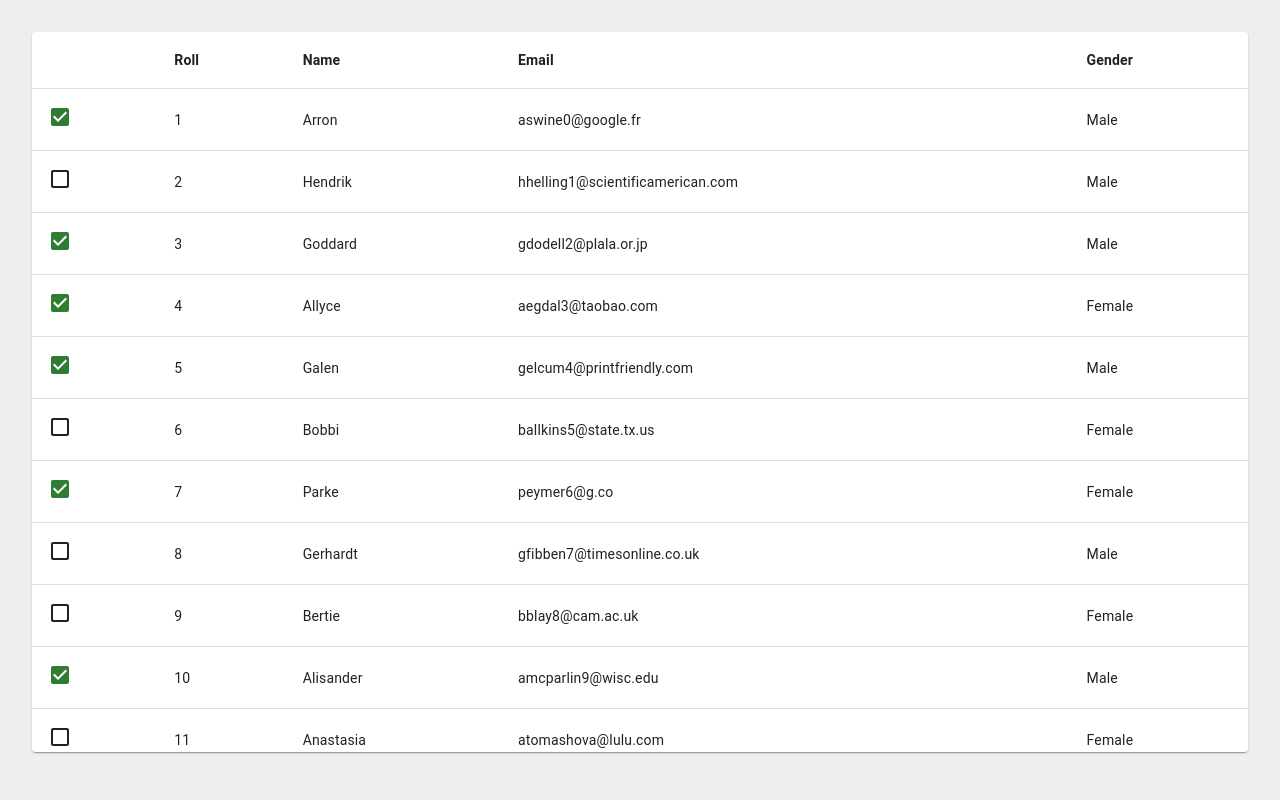
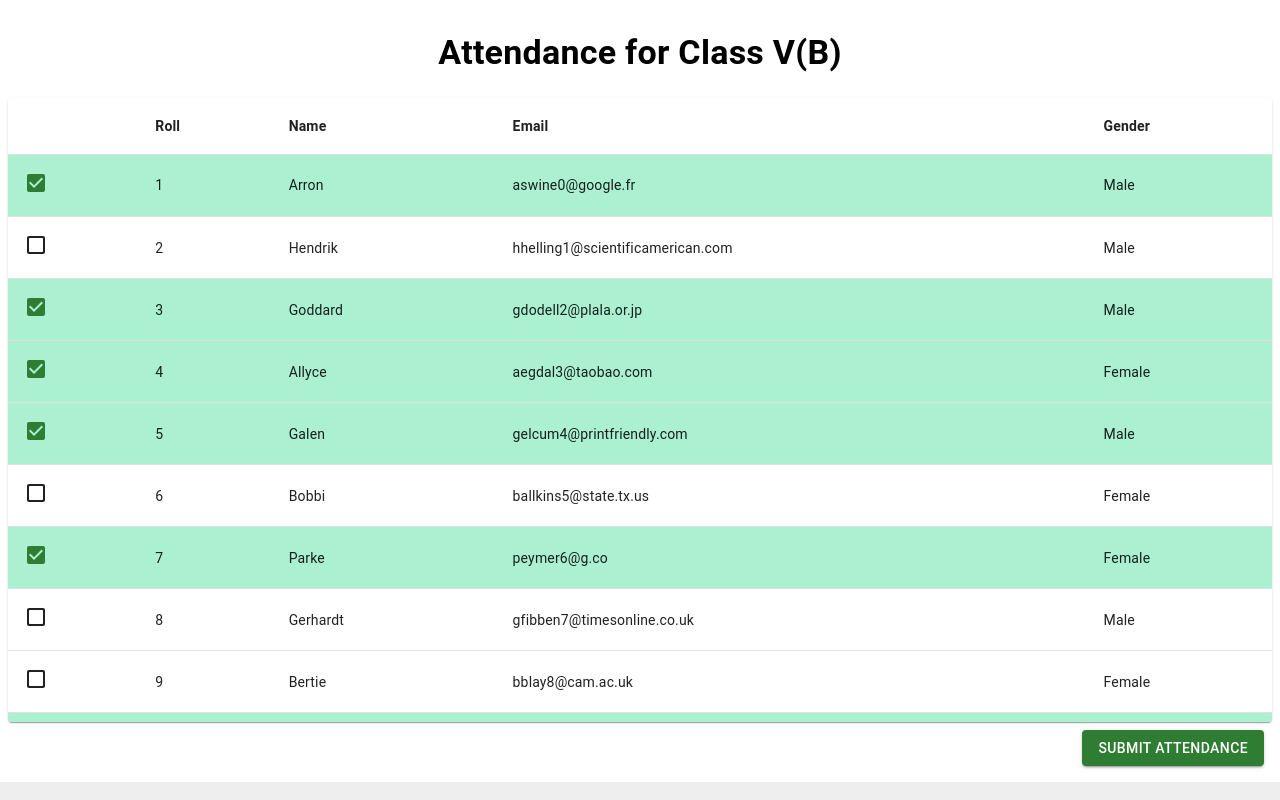
Before and after one commit to chayan-1906/material-ui-demo, a React (Vite) app: page /attendance in a window 1280 px wide. Built offline with nearby package versions, Linux system fonts and the light colour scheme.

Commit message:
added header, submit button in the attendance demo

```diff
--- a/src/AttendanceDemo.tsx
+++ b/src/AttendanceDemo.tsx
@@ -1,6 +1,22 @@
-import {Paper, Stack, Table, TableBody, TableCell, TableContainer, TableHead, TableRow} from '@mui/material'
+import {
+    Button,
+    Paper,
+    Snackbar,
+    Stack,
+    Table,
+    TableBody,
+    TableCell,
+    TableContainer,
+    TableHead,
+    TableRow,
+    Theme,
+    Typography,
+    useMediaQuery,
+    useTheme
+} from '@mui/material'
 import {CheckBox, CheckBoxOutlineBlankRounded} from '@mui/icons-material'
-import {useState} from "react";
+import {useState} from 'react'
+import {SnackbarAlert} from './components/MuiSnackbar.tsx'
 
 const tableData = [
     {
@@ -277,8 +293,12 @@ const tableData = [
 
 export const AttendanceDemo = () => {
     const [tableDataa, setTableDataa] = useState(tableData)
+    const [openSnackbar, setOpenSnackbar] = useState(false)
 
-    const handleisPresent = (index: number) => {
+    const theme = useTheme<Theme>()
+    const betweenXSSM = useMediaQuery(theme.breakpoints.between('xs', 'sm'))
+
+    const handleIsPresent = (index: number) => {
         const newData = [...tableDataa]
         newData[index] = {
             ...newData[index],
@@ -287,10 +307,21 @@ export const AttendanceDemo = () => {
         setTableDataa(newData)
     }
 
+    const handleSubmitAttendance = () => {
+        setOpenSnackbar(true)
+    }
+
+    const handleCloseSnackbar = () => {
+        setOpenSnackbar(false)
+    }
+
     return (
-        <Stack p={4}>
-            <TableContainer component={Paper} sx={{maxHeight: '90vh'}}>
-                <Table aria-label='simple table' stickyHeader>
+        <Stack p={betweenXSSM ? 0 : 1} bgcolor='white'>
+            <Typography variant={betweenXSSM ? 'h6' : 'h4'} fontWeight='bold' p={3} textAlign='center'>
+                Attendance for Class V(B)
+            </Typography>
+            <TableContainer component={Paper} sx={{maxHeight: betweenXSSM ? '86vh' : '78vh'}}>
+                <Table stickyHeader>
                     <TableHead>
                         <TableRow>
                             <TableCell></TableCell>
@@ -305,10 +336,14 @@ export const AttendanceDemo = () => {
                         {
                             tableDataa.map((tableDatum, index) => (
                                     <TableRow key={tableDatum.roll}
-                                              sx={{'&:last-child td, &:last-child th': {border: 0}, cursor: 'pointer'}}
+                                              sx={{
+                                                  backgroundColor: tableDatum.isPresent ? '#aaf0d1' : 'white',
+                                                  '&:last-child td, &:last-child th': {border: 0},
+                                                  cursor: 'pointer'
+                                              }}
                                               onClick={() => {
                                                   console.log(tableDatum.name)
-                                                  handleisPresent(index)
+                                                  handleIsPresent(index)
                                               }}>
                                         <TableCell>
                                             {
@@ -327,6 +362,13 @@ export const AttendanceDemo = () => {
                     </TableBody>
                 </Table>
             </TableContainer>
+            <Stack direction='row' justifyContent='end' m={1}>
+                <Button variant='contained' color='success' onClick={handleSubmitAttendance}>Submit Attendance</Button>
+            </Stack>
+            <Snackbar open={openSnackbar} autoHideDuration={6000} onClose={handleCloseSnackbar}>
+                <SnackbarAlert onClose={handleCloseSnackbar} severity='success'>Form submitted
+                    successfully!</SnackbarAlert>
+            </Snackbar>
         </Stack>
     )
 }
--- a/src/Home.tsx
+++ b/src/Home.tsx
@@ -271,6 +271,13 @@ const Home = () => {
                     MUI Responsiveness
                 </Button>
             )
+        },
+        {
+            path: '/attendance', component: () => (
+                <Button variant='outlined' color='error' sx={{marginBottom: '16px'}}>
+                    Attendance Demo
+                </Button>
+            )
         }
     ]
 
--- a/src/components/MuiSnackbar.tsx
+++ b/src/components/MuiSnackbar.tsx
@@ -1,7 +1,7 @@
 import {Alert, AlertProps, Button, Snackbar, Stack} from '@mui/material'
 import React, {forwardRef, useState} from 'react'
 
-const SnackbarAlert = forwardRef<HTMLDivElement, AlertProps>(
+export const SnackbarAlert = forwardRef<HTMLDivElement, AlertProps>(
     function SnackbarAlert(props, ref) {
         return (
             <Alert elevation={6} ref={ref} {...props}/>
```
